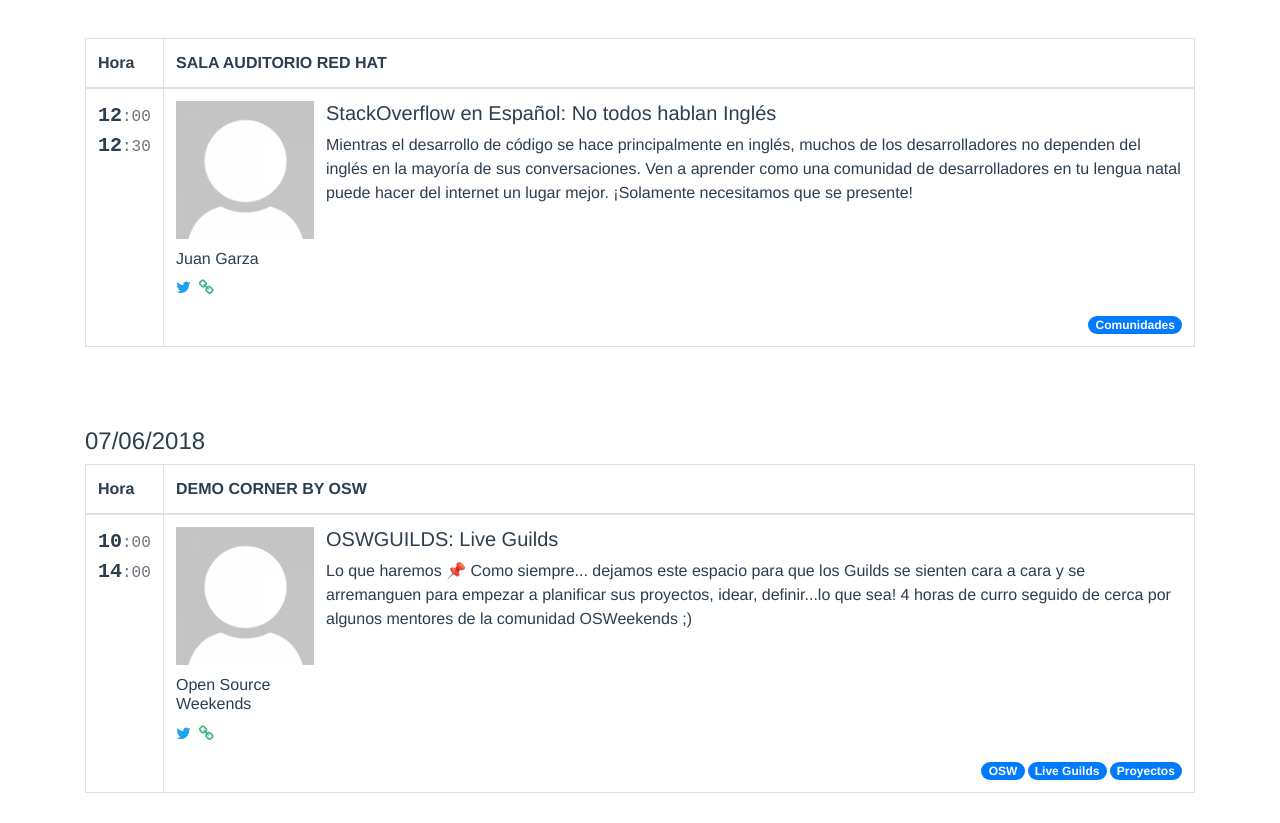
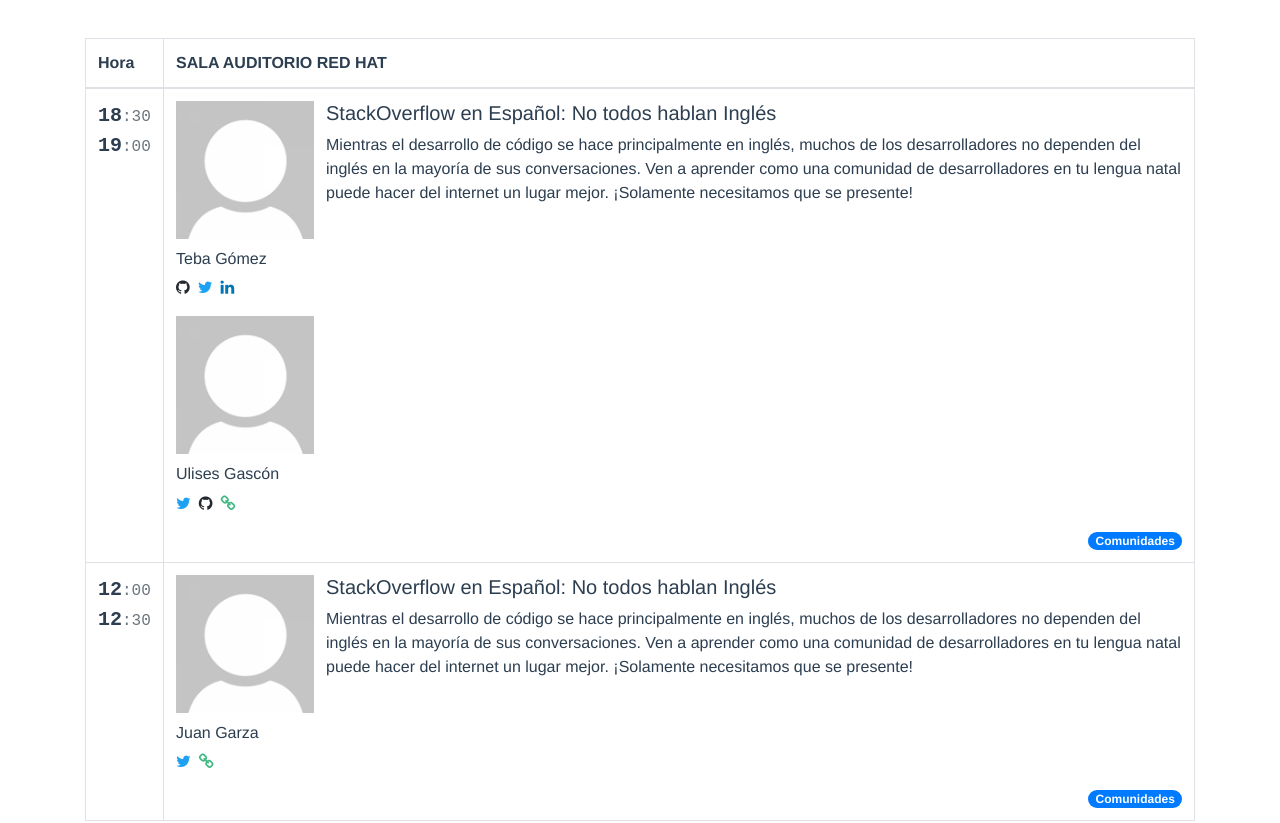
Before and after one commit to DevJourneyMadrid/june-18, a Vue app: page /#/ in a window 1280 px wide. Shown: the part 3774-4597 px from the top of the page. Built offline with nearby package versions, Linux system fonts and the light colour scheme; what vue-momentjs would draw is missing.

Commit message:
Initial commit

```diff
--- a/src/data/index.js
+++ b/src/data/index.js
@@ -395,7 +395,48 @@
         displayName: 'Sala Auditorio Red Hat',
         max: 20,
         items: [
-
+          {
+            type: 2,
+            content: {
+              title: 'StackOverflow en Español: No todos hablan Inglés',
+              description: 'Mientras el desarrollo de código se hace principalmente en inglés, muchos de los desarrolladores no dependen del inglés en la mayoría de sus conversaciones. Ven a aprender como una comunidad de desarrolladores en tu lengua natal puede hacer del internet un lugar mejor. ¡Solamente necesitamos que se presente!',
+              tags: [ 'Comunidades' ],
+              speakers: [
+                {
+                  name: 'Teba Gómez',
+                  position: '--',
+                  bio: 'Experta en Gestión de proyectos con metodologías ágiles y Design Thinking, es además facilitadora y coach de equipos. Durante más 5 años colaboró en la implementación de mega-proyectos en una multinacional de software y tecnología para la salud. De lo que más orgullosa se siente es de ser la Embajadora de los Guilds en Open Source Weekends, de crear un ecosistema para el desarrollo de proyectos Open Source y de fomentar la Cultura Libre hasta donde sea posible. También es responsable del diseño e implementación de un plan de formación técnico y de gestión de proyectos Open Source, así como de habilidades transversales (cultura de equipo, comunicación…). Las metodologías ágiles le han perseguido desde hace muchos años; especialmente enganchada a bajar a tierra toda esa locura que implica Scrum, Agile Project Management y Design Thinking. Colaboradora y mentora freelance en StartUps y PYMes.',
+                  image: 'koolteba.jpg',
+                  socialLinks: {
+                    github: 'https://github.com/kooltheba',
+                    twitter: 'https://twitter.com/KoolTheba',
+                    linkedin: 'https://www.linkedin.com/in/tebagomez/',
+                  },
+                },
+                {
+                  name: 'Ulises Gascón',
+                  position: 'TPM at Google',
+                  bio: 'I am one of the co-organizers of the Open Source Weekends and I wrote the book "JavaScript, ¡Inspírate!" (JavaScript, Get inspired!). Currently my personal aim is to evangelize about Open Source. I believe that the Open Source can change the world. This is the reason why most of my software and hardware projects were released under Open Source licenses in GitHub. Since a very young age, I have been attracted by the world of web and computing to which I have dedicated all my career life till today.During the years I\'ve had different jobs as webmaster, developer, instructor and developer evangelist. Today I work as a freelance consultant and an instructor teaching about JavaScript, Node.js, Python e Internet of Things, among others... As a Full Stack Developer, I developed a lot of experience in fields like Internet of Things (IoT) with Open Hardware as Arduino or Raspberry Pi. Most of the time I code in JavaScript and Python.',
+                  image: '--',
+                  socialLinks: {
+                    twitter: 'https://twitter.com/kom_256',
+                    github: 'https://github.com/UlisesGascon',
+                    website: 'https://medium.com/@ulisesGascon',
+                  },
+                },
+              ],
+            },
+            time: {
+              start: {
+                hour: '18',
+                min: '30',
+              },
+              end: {
+                hour: '19',
+                min: '00',
+              },
+            },
+          },
           {
             type: 2,
             content: {
```
